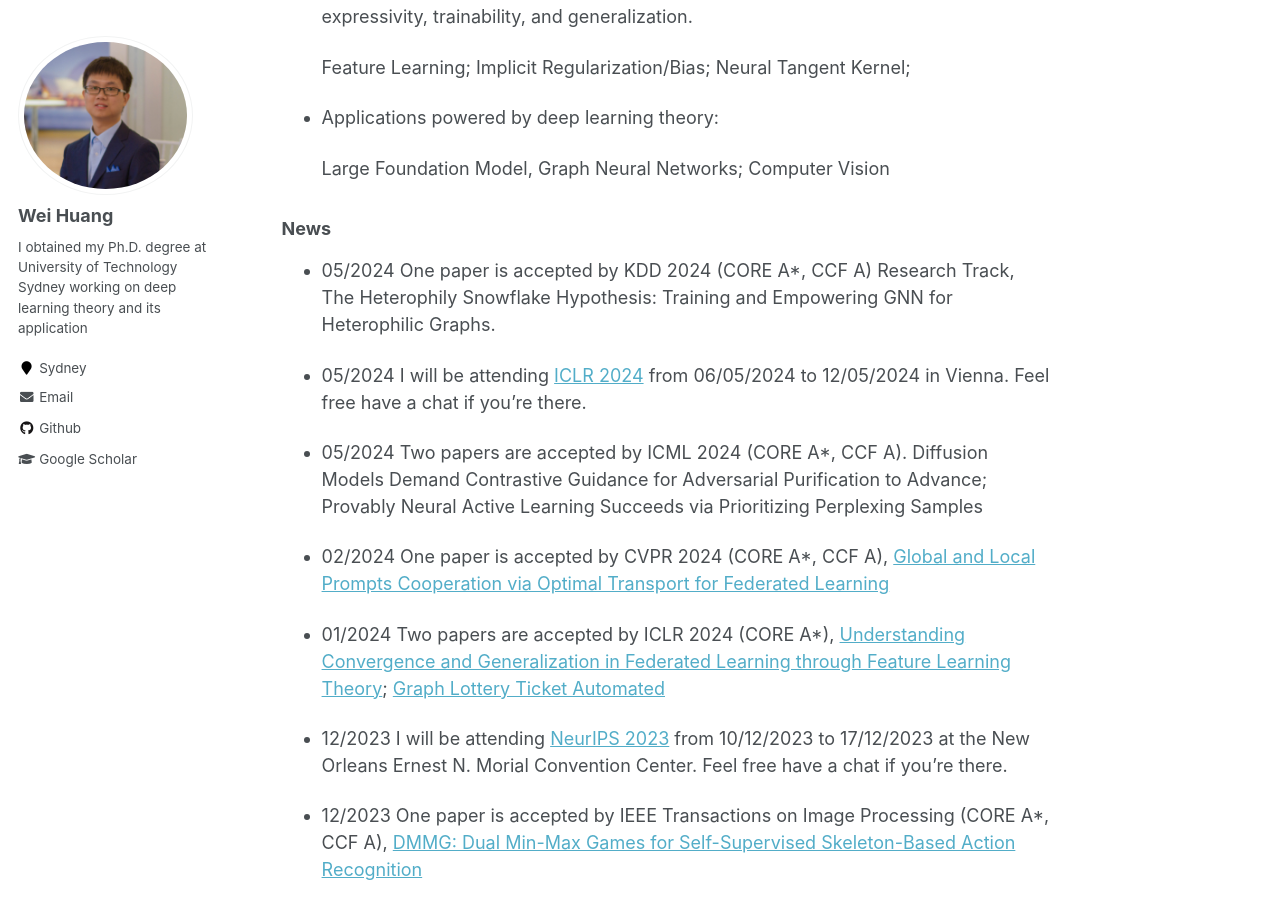
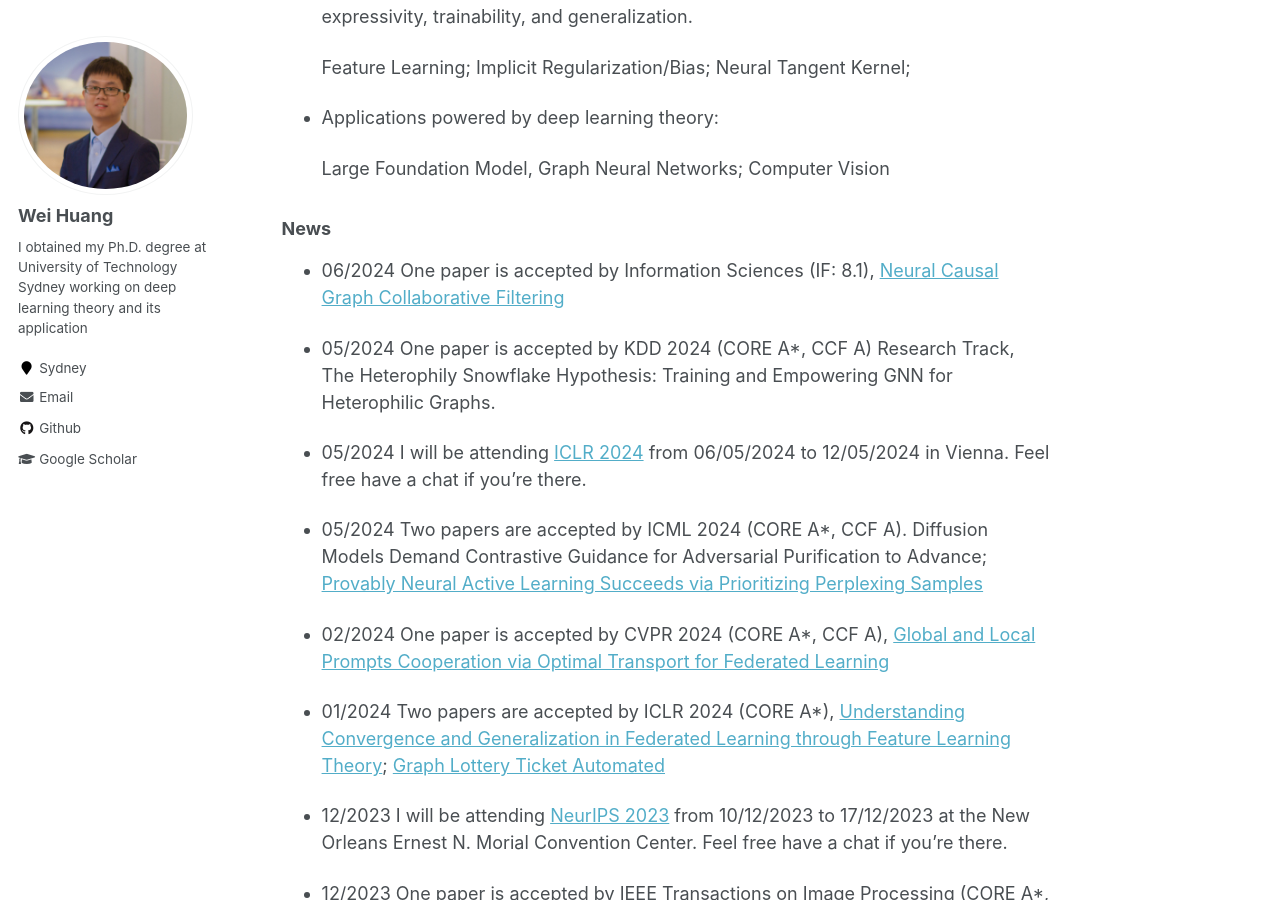
Before and after one commit to WeiHuang05/Weihuang05.github.io, a Jekyll site: the page built from index.md, in a window 1280 px wide and 900 px high, scrolled down 758 px. Built offline with Jekyll 4.4.1, drawn with Linux system fonts in a browser that asks for light colours; some of the changed text lies outside the part shown.

Commit message:
Update index.md

```diff
--- a/index.md
+++ b/index.md
@@ -25,11 +25,13 @@ My office is located at the [University of Tokyo](https://www.u-tokyo.ac.jp/ja/i
 
 ### News
 
+* 06/2024 One paper is accepted by Information Sciences (IF: 8.1), [Neural Causal Graph Collaborative Filtering](https://www.sciencedirect.com/science/article/pii/S0020025524007862)
+
 * 05/2024 One paper is accepted by KDD 2024 (CORE A*, CCF A) Research Track, The Heterophily Snowflake Hypothesis: Training and Empowering GNN for Heterophilic Graphs.
 
 * 05/2024 I will be attending [ICLR 2024](https://iclr.cc/) from 06/05/2024 to 12/05/2024 in Vienna. Feel free have a chat if you're there.
 
-* 05/2024 Two papers are accepted by ICML 2024 (CORE A*, CCF A). Diffusion Models Demand Contrastive Guidance for Adversarial Purification to Advance; Provably Neural Active Learning Succeeds via Prioritizing Perplexing Samples
+* 05/2024 Two papers are accepted by ICML 2024 (CORE A*, CCF A). Diffusion Models Demand Contrastive Guidance for Adversarial Purification to Advance; [Provably Neural Active Learning Succeeds via Prioritizing Perplexing Samples](https://arxiv.org/pdf/2406.03944v1)
 
 * 02/2024 One paper is accepted by CVPR 2024 (CORE A*, CCF A), [Global and Local Prompts Cooperation via Optimal Transport for Federated Learning](https://arxiv.org/abs/2403.00041)
 
@@ -62,7 +64,7 @@ My office is located at the [University of Tokyo](https://www.u-tokyo.ac.jp/ja/i
 
 * 09/2022 Four papers are accepted by NeurIPS 2022 (CORE A*, CCF A), [Deep Architecture Connectivity Matters for Its Convergence: A Fine-Grained Analysis](https://arxiv.org/abs/2205.05662); [Deep Active Learning by Leveraging Training Dynamics](https://arxiv.org/abs/2110.08611); [Interpreting Operation Selection in Differentiable Architecture Search: A Perspective from Influence-Directed Explanations](https://openreview.net/forum?id=MPARWTuMiPh); [Weighted Mutual Learning with Diversity-Driven Model Compression](https://proceedings.neurips.cc/paper_files/paper/2022/file/4b25c000967af9036fb9b207b198a626-Paper-Conference.pdf)
 
-* 08/2022 One paper is accepted by Knowledge-Based Systems journal (IF: 8.664)
+* 08/2022 One paper [Pruning graph neural networks by evaluating edge properties](https://www.sciencedirect.com/science/article/pii/S0950705122009406) is accepted by Knowledge-Based Systems journal (IF: 8.664)
 
 * 05/2022 I am invited to serve as a reviewer for ICLR-2023 (CORE A*)
 
```
